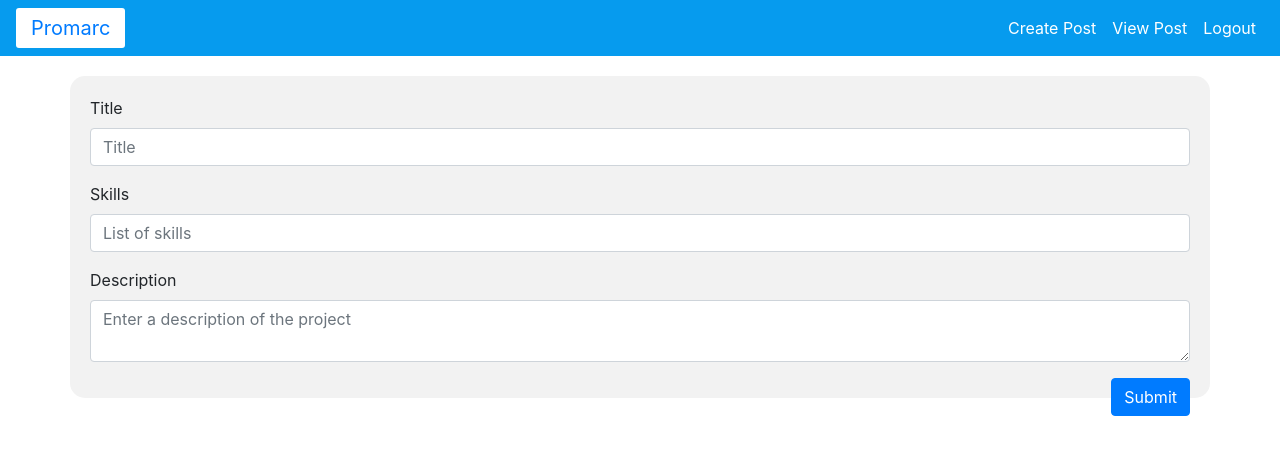
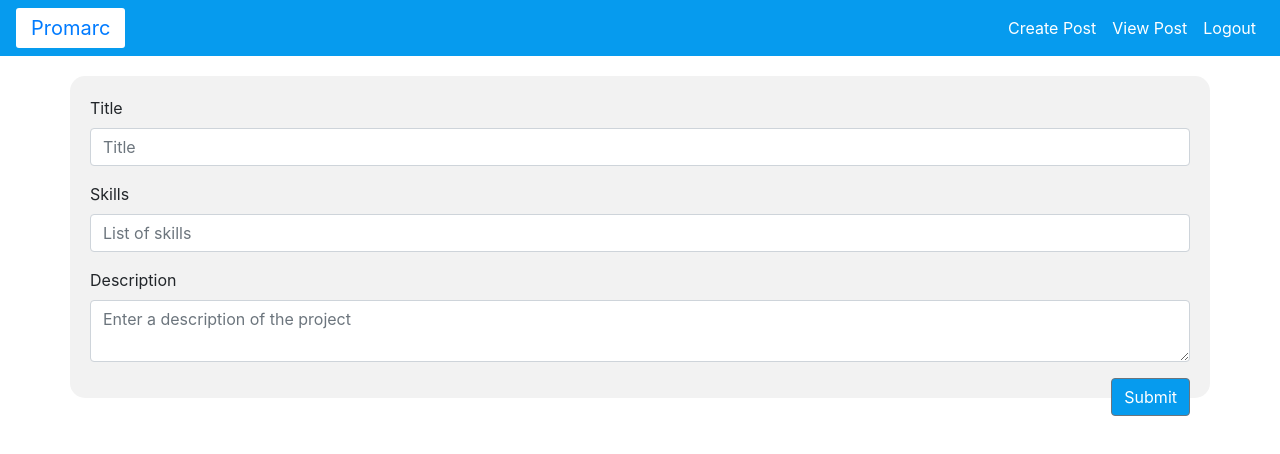
Before and after one commit to connor-carraher/promarc, a React (Create React App) app in the folder client/: page /createpost in a window 1280 px wide. Shown: the top 454 px of the page. Built offline with nearby package versions, Linux system fonts and the light colour scheme.

Commit message:
Style updates

```diff
--- a/client/src/CreatePost.js
+++ b/client/src/CreatePost.js
@@ -116,8 +116,7 @@ class CreatePost extends Component {
               </FormGroup>
 
               <Button
-                color="primary"
-                style={{ float: "right" }}
+                style={{ float: "right", backgroundColor: "#069BEE" }}
                 onClick={() =>
                   this.putDataToDB(
                     this.state.description,
--- a/client/src/Post.js
+++ b/client/src/Post.js
@@ -41,6 +41,8 @@ class Post extends Component {
           <React.Fragment>
             <span style={{ color: "gray" }}> id: </span> {data._id} <br />
             <span style={{ color: "gray" }}> Title: </span> {data.title} <br />
+            <span style={{ color: "gray" }}> Skills: </span> {data.skills}{" "}
+            <br />
             <span style={{ color: "gray" }}> Description: </span>
             <br /> {data.description} <br />
             <hr />
--- a/client/src/PostCard.js
+++ b/client/src/PostCard.js
@@ -45,6 +45,8 @@ class PostCard extends Component {
                   <span style={{ color: "gray" }}> id: </span> {dat._id} <br />
                   <span style={{ color: "gray" }}> Title: </span>{" "}
                   <a href={"/post/" + dat._id}>{dat.title}</a> <br />
+                  <span style={{ color: "gray" }}> Skills: </span>
+                  <br /> {dat.skills} <br />
                   <span style={{ color: "gray" }}> Description: </span>
                   <br /> {dat.description} <br />
                   <hr />
```
